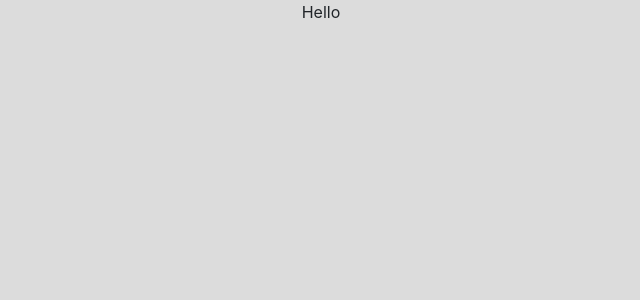
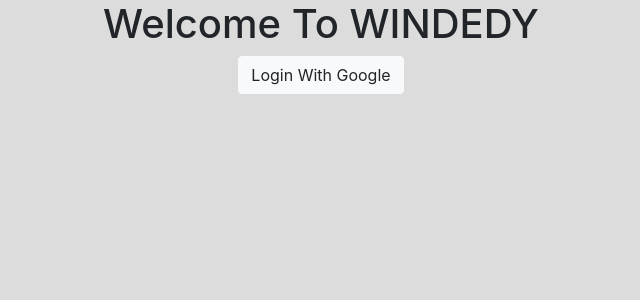
Before and after one commit to maggieisgreene/WINEdy, a React (Create React App) app: page /auth in a window 1280 px wide. Shown: the top 300 px of the page, without its empty margins (319-959 px from the left). Built offline with nearby package versions, Linux system fonts and the light colour scheme; no server answers.

Commit message:
Login with google configuration complete

```diff
--- a/src/App/App.js
+++ b/src/App/App.js
@@ -5,6 +5,10 @@ import {
   Redirect,
   Switch,
 } from 'react-router-dom';
+import firebase from 'firebase/app';
+import 'firebase/auth';
+
+import firebaseConnection from '../helpers/data/connection';
 
 import Auth from '../components/pages/Auth/Auth';
 import Dashboard from '../components/pages/Dashboard/Dashboard';
@@ -21,9 +25,25 @@ const PrivateRoute = ({ component: Component, authed, ...rest }) => {
   return <Route {...rest} render={(props) => routeChecker(props)} />;
 };
 
+firebaseConnection();
+
 class App extends React.Component {
   state = {
     authed: false,
+  }
+
+  componentDidMount() {
+    this.removeListener = firebase.auth().onAuthStateChanged((user) => {
+      if (user) {
+        this.setState({ authed: true });
+      } else {
+        this.setState({ authed: false });
+      }
+    });
+  }
+
+  componentWillUnmount() {
+    this.removeListener();
   }
 
   render() {
--- a/src/components/pages/Auth/Auth.js
+++ b/src/components/pages/Auth/Auth.js
@@ -1,12 +1,21 @@
 import React from 'react';
+import firebase from 'firebase/app';
+import 'firebase/auth';
 
 import './Auth.scss';
 
 class Auth extends React.Component {
+  loginEvent = (event) => {
+    event.preventDefault();
+    const provider = new firebase.auth.GoogleAuthProvider();
+    firebase.auth().signInWithPopup(provider);
+  }
+
   render() {
     return (
       <div className="Auth">
-        <div>Hello</div>
+        <h1>Welcome To WINDEDY</h1>
+        <button className="btn btn-light" onClick={this.loginEvent}>Login With Google</button>
       </div>
     );
   }
```
